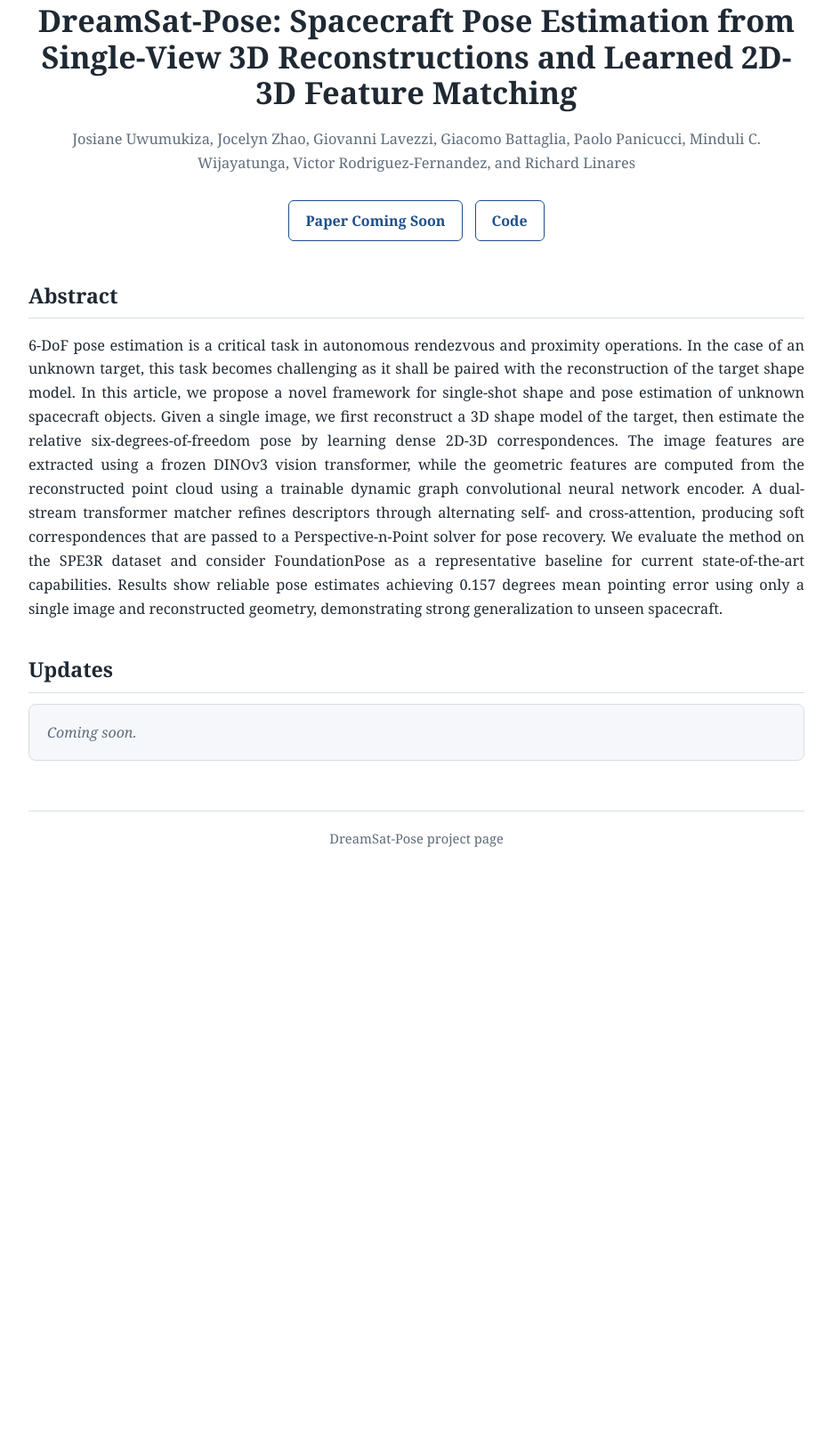
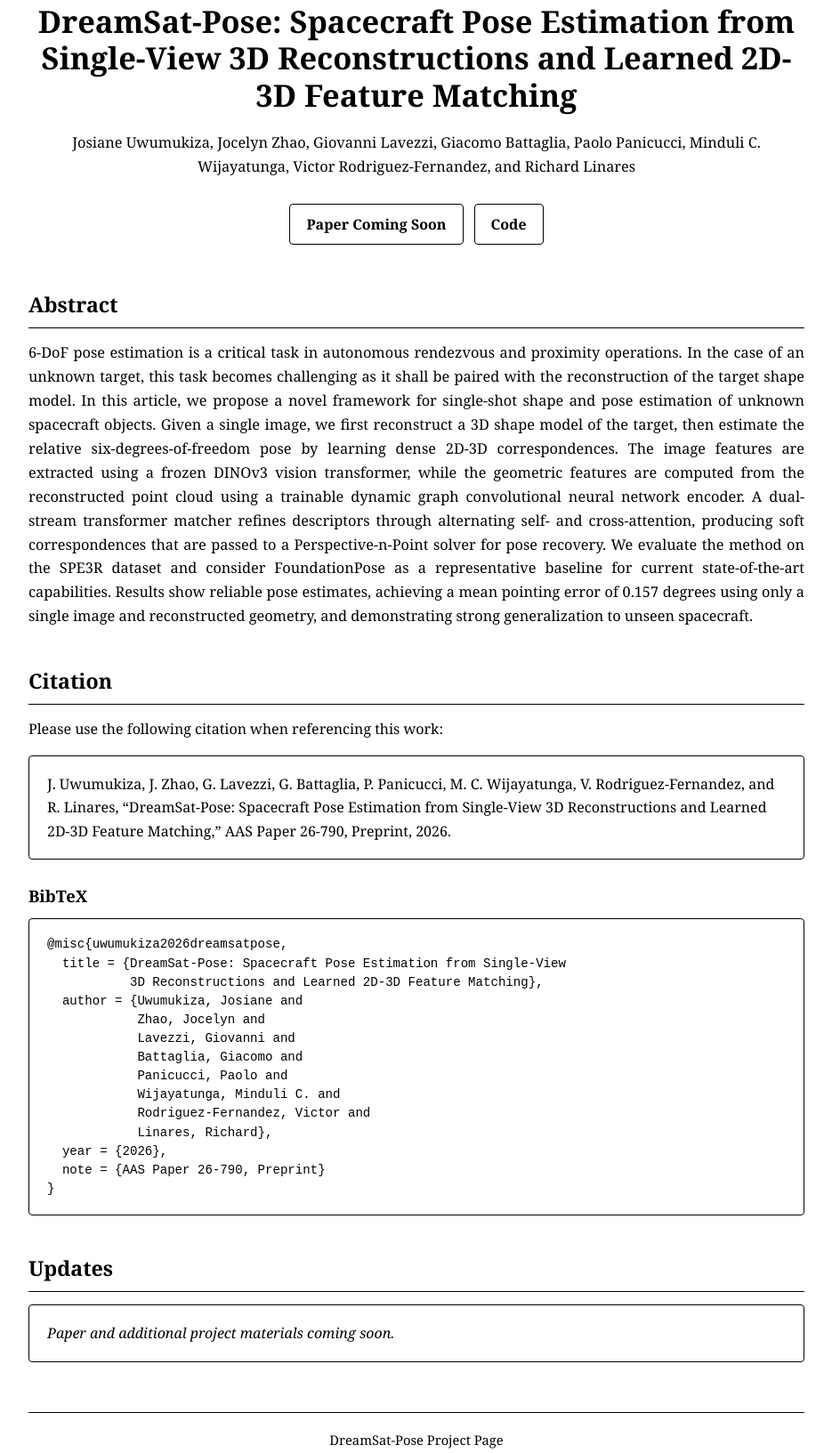
Before and after one commit to dreamsatpose/dreamsatpose.github.io, a plain HTML site: page index.html in a window 1280 px wide. Shown: the part 53-1686 px from the top of the page at 89% size, without its empty margins (172-1107 px from the left). Before the commit the page ends 1079 px from the top, so only its background shows below. Drawn offline with Linux system fonts and the light colour scheme.

Commit message:
Refactor index.html for improved layout and content

```diff
--- a/index.html
+++ b/index.html
@@ -2,110 +2,165 @@
 <html lang="en">
 <head>
   <meta charset="UTF-8" />
-  <meta name="viewport" content="width=device-width, initial-scale=1.0" />
+
+  <meta
+    name="viewport"
+    content="width=device-width, initial-scale=1.0"
+  />
+
+  <meta
+    name="description"
+    content="DreamSat-Pose: Spacecraft Pose Estimation from Single-View 3D Reconstructions and Learned 2D-3D Feature Matching."
+  />
+
   <title>DreamSat-Pose</title>
 
   <style>
-    :root {
-      --text: #1f2933;
-      --muted: #5f6c7b;
-      --accent: #1f4f8b;
-      --bg: #ffffff;
-      --soft: #f5f7fa;
-      --border: #d8dee6;
-    }
-
     * {
       box-sizing: border-box;
     }
 
+    html {
+      scroll-behavior: smooth;
+    }
+
     body {
       margin: 0;
-      background: var(--bg);
-      color: var(--text);
+      background: #ffffff;
+      color: #000000;
       font-family: Georgia, "Times New Roman", serif;
       line-height: 1.65;
     }
 
     main {
+      width: 100%;
       max-width: 920px;
       margin: 0 auto;
       padding: 56px 24px 72px;
     }
 
     header {
+      margin-bottom: 48px;
       text-align: center;
-      margin-bottom: 42px;
     }
 
     h1 {
+      max-width: 900px;
+      margin: 0 auto 20px;
       font-size: 2.15rem;
-      line-height: 1.18;
-      margin: 0 0 18px;
       font-weight: 700;
+      line-height: 1.2;
     }
 
     .authors {
-      font-size: 1.02rem;
-      color: var(--muted);
       max-width: 820px;
       margin: 0 auto 28px;
+      color: #000000;
+      font-size: 1.02rem;
     }
 
     .links {
       display: flex;
+      flex-wrap: wrap;
       justify-content: center;
-      gap: 14px;
-      flex-wrap: wrap;
-      margin-top: 22px;
+      gap: 12px;
+      margin-top: 24px;
     }
 
     .button {
       display: inline-block;
       padding: 9px 18px;
-      border: 1px solid var(--accent);
-      border-radius: 6px;
+      border: 1px solid #000000;
+      border-radius: 4px;
+      background: #ffffff;
+      color: #000000;
+      font-weight: 600;
       text-decoration: none;
-      color: var(--accent);
-      font-weight: 600;
-      transition: 0.15s ease;
+      transition:
+        background 0.15s ease,
+        color 0.15s ease;
     }
 
-    .button:hover {
-      background: var(--accent);
-      color: white;
+    .button:hover,
+    .button:focus {
+      background: #000000;
+      color: #ffffff;
+    }
+
+    .button.disabled {
+      cursor: default;
     }
 
     section {
-      margin-top: 36px;
+      margin-top: 40px;
     }
 
     h2 {
+      margin: 0 0 14px;
+      padding-bottom: 7px;
+      border-bottom: 1px solid #000000;
       font-size: 1.45rem;
-      margin-bottom: 12px;
-      border-bottom: 1px solid var(--border);
-      padding-bottom: 6px;
+    }
+
+    h3 {
+      margin: 26px 0 10px;
+      font-size: 1.15rem;
+    }
+
+    p {
+      margin-top: 0;
     }
 
     .abstract {
+      margin: 0;
+      font-size: 1.02rem;
       text-align: justify;
-      font-size: 1.02rem;
+    }
+
+    .citation-box {
+      padding: 18px 20px;
+      border: 1px solid #000000;
+      border-radius: 4px;
+      background: #ffffff;
+    }
+
+    .citation-box p {
+      margin: 0;
+    }
+
+    pre {
+      overflow-x: auto;
+      margin: 0;
+      padding: 18px 20px;
+      border: 1px solid #000000;
+      border-radius: 4px;
+      background: #ffffff;
+      color: #000000;
+      font-family: "Courier New", Courier, monospace;
+      font-size: 0.88rem;
+      line-height: 1.5;
+      white-space: pre;
+    }
+
+    code {
+      color: #000000;
+      font-family: inherit;
     }
 
     .coming-soon {
-      background: var(--soft);
-      border: 1px solid var(--border);
-      border-radius: 8px;
       padding: 18px 20px;
-      color: var(--muted);
+      border: 1px solid #000000;
+      border-radius: 4px;
+      background: #ffffff;
+      color: #000000;
       font-style: italic;
     }
 
     footer {
       margin-top: 56px;
       padding-top: 18px;
-      border-top: 1px solid var(--border);
-      color: var(--muted);
+      border-top: 1px solid #000000;
+      color: #000000;
       font-size: 0.92rem;
       text-align: center;
     }
@@ -122,6 +177,14 @@
       .authors {
         font-size: 0.96rem;
       }
+
+      .abstract {
+        text-align: left;
+      }
+
+      pre {
+        font-size: 0.8rem;
+      }
     }
   </style>
 </head>
@@ -130,49 +193,105 @@
   <main>
     <header>
       <h1>
-        DreamSat-Pose: Spacecraft Pose Estimation from Single-View 3D Reconstructions and Learned 2D-3D Feature Matching
+        DreamSat-Pose: Spacecraft Pose Estimation from Single-View
+        3D Reconstructions and Learned 2D-3D Feature Matching
       </h1>
 
       <p class="authors">
-        Josiane Uwumukiza, Jocelyn Zhao, Giovanni Lavezzi, Giacomo Battaglia,
-        Paolo Panicucci, Minduli C. Wijayatunga, Victor Rodriguez-Fernandez,
-        and Richard Linares
+        Josiane Uwumukiza, Jocelyn Zhao, Giovanni Lavezzi,
+        Giacomo Battaglia, Paolo Panicucci, Minduli C. Wijayatunga,
+        Victor Rodriguez-Fernandez, and Richard Linares
       </p>
 
       <div class="links">
-        <a class="button" href="#" aria-disabled="true">Paper Coming Soon</a>
-        <a class="button" href="https://github.com/ARCLab-MIT/dreamsat-pose" target="_blank" rel="noopener">Code</a>
+        <span class="button disabled" aria-disabled="true">
+          Paper Coming Soon
+        </span>
+
+        <a
+          class="button"
+          href="https://github.com/ARCLab-MIT/dreamsat-pose"
+          target="_blank"
+          rel="noopener noreferrer"
+        >
+          Code
+        </a>
       </div>
     </header>
 
-    <section>
+    <section id="abstract">
       <h2>Abstract</h2>
+
       <p class="abstract">
-        6-DoF pose estimation is a critical task in autonomous rendezvous and proximity operations.
-        In the case of an unknown target, this task becomes challenging as it shall be paired with the
-        reconstruction of the target shape model. In this article, we propose a novel framework for
-        single-shot shape and pose estimation of unknown spacecraft objects. Given a single image, we
-        first reconstruct a 3D shape model of the target, then estimate the relative six-degrees-of-freedom
-        pose by learning dense 2D-3D correspondences. The image features are extracted using a frozen
-        DINOv3 vision transformer, while the geometric features are computed from the reconstructed
-        point cloud using a trainable dynamic graph convolutional neural network encoder. A dual-stream
-        transformer matcher refines descriptors through alternating self- and cross-attention, producing
-        soft correspondences that are passed to a Perspective-n-Point solver for pose recovery. We evaluate
-        the method on the SPE3R dataset and consider FoundationPose as a representative baseline for
-        current state-of-the-art capabilities. Results show reliable pose estimates achieving 0.157 degrees mean pointing error using only a single image
-        and reconstructed geometry, demonstrating strong generalization to unseen spacecraft.
+        6-DoF pose estimation is a critical task in autonomous rendezvous
+        and proximity operations. In the case of an unknown target, this
+        task becomes challenging as it shall be paired with the reconstruction
+        of the target shape model. In this article, we propose a novel
+        framework for single-shot shape and pose estimation of unknown
+        spacecraft objects. Given a single image, we first reconstruct a
+        3D shape model of the target, then estimate the relative
+        six-degrees-of-freedom pose by learning dense 2D-3D correspondences.
+        The image features are extracted using a frozen DINOv3 vision
+        transformer, while the geometric features are computed from the
+        reconstructed point cloud using a trainable dynamic graph
+        convolutional neural network encoder. A dual-stream transformer
+        matcher refines descriptors through alternating self- and
+        cross-attention, producing soft correspondences that are passed
+        to a Perspective-n-Point solver for pose recovery. We evaluate the
+        method on the SPE3R dataset and consider FoundationPose as a
+        representative baseline for current state-of-the-art capabilities.
+        Results show reliable pose estimates, achieving a mean pointing
+        error of 0.157 degrees using only a single image and reconstructed
+        geometry, and demonstrating strong generalization to unseen
+        spacecraft.
       </p>
     </section>
 
-    <section>
+    <section id="citation">
+      <h2>Citation</h2>
+
+      <p>
+        Please use the following citation when referencing this work:
+      </p>
+
+      <div class="citation-box">
+        <p>
+          J. Uwumukiza, J. Zhao, G. Lavezzi, G. Battaglia,
+          P. Panicucci, M. C. Wijayatunga, V. Rodriguez-Fernandez,
+          and R. Linares, “DreamSat-Pose: Spacecraft Pose Estimation
+          from Single-View 3D Reconstructions and Learned 2D-3D
+          Feature Matching,” AAS Paper 26-790, Preprint, 2026.
+        </p>
+      </div>
+
+      <h3>BibTeX</h3>
+
+      <pre><code>@misc{uwumukiza2026dreamsatpose,
+  title = {DreamSat-Pose: Spacecraft Pose Estimation from Single-View
+           3D Reconstructions and Learned 2D-3D Feature Matching},
+  author = {Uwumukiza, Josiane and
+            Zhao, Jocelyn and
+            Lavezzi, Giovanni and
+            Battaglia, Giacomo and
+            Panicucci, Paolo and
+            Wijayatunga, Minduli C. and
+            Rodriguez-Fernandez, Victor and
+            Linares, Richard},
+  year = {2026},
+  note = {AAS Paper 26-790, Preprint}
+}</code></pre>
+    </section>
+
+    <section id="updates">
       <h2>Updates</h2>
+
       <div class="coming-soon">
-        Coming soon.
+        Paper and additional project materials coming soon.
       </div>
     </section>
 
     <footer>
-      DreamSat-Pose project page
+      DreamSat-Pose Project Page
     </footer>
   </main>
 </body>
```
